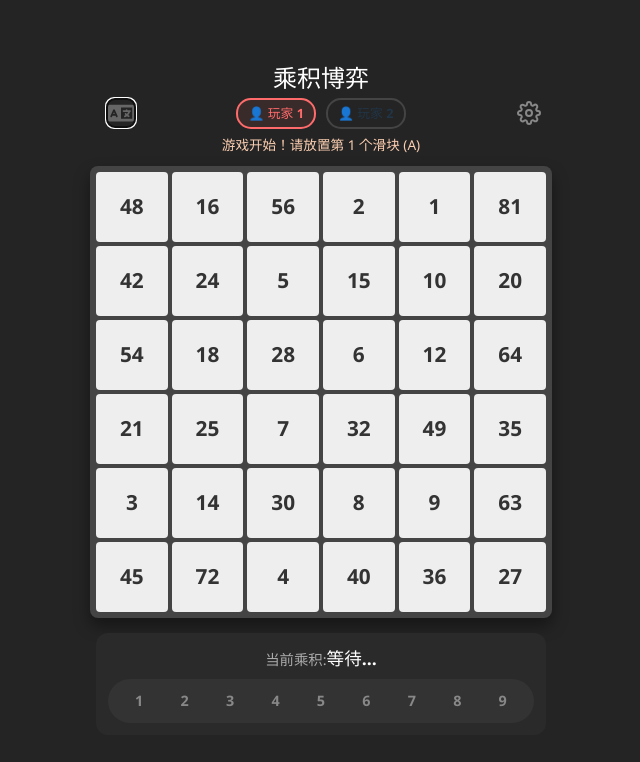
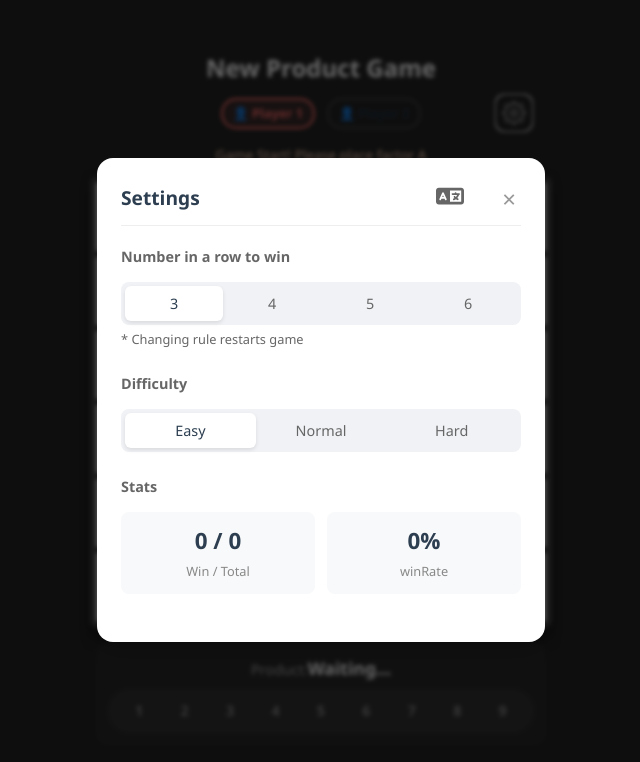
Before and after one commit to ppggxn/newProductGame, a React (Vite) app: page / in a window 1280 px wide. Both pictures are taken after a click on the button "Settings". Shown: the top 762 px of the page, without its empty margins (319-959 px from the left). Built offline with nearby package versions, Linux system fonts and the light colour scheme.

Commit message:
feat: modal language

```diff
--- a/src/App.css
+++ b/src/App.css
@@ -22,33 +22,48 @@ html, body {
 .header { text-align: center; width: 100%; margin-bottom: 10px; }
 h1 { margin: 0 0 5px 0; font-size: 1.5rem; color: #fff; }
 
+/* 确保父容器是单行网格，不许换行 */
 .info-panel {
-  display: flex;
+  display: grid;
+  /* 1fr: 左侧透明占位 | auto: 中间徽章宽度 | 1fr: 右侧容器 */
+  grid-template-columns: 1fr auto 1fr;
   align-items: center;
-  justify-content: space-between; /* 关键：两端对齐 */
   width: 100%;
-  position: relative;
-  margin-bottom: 5px;
+  padding: 10px 15px;
+  box-sizing: border-box;
+  gap: 10px; /* 栏目间的最小间距 */
 }
 
-/* 左右占位容器，确保中间绝对居中 */
-.panel-spacer, .panel-right {
-  width: 40px; /* 给一个固定宽度 */
+/* 中间容器：水平排列徽章 */
+.badges-container {
+  grid-column: 2;
   display: flex;
-  justify-content: flex-end;
+  flex-direction: row; /* 强制横向 */
+  flex-wrap: nowrap;   /* 禁止徽章内部换行 */
+  align-items: center;
+  gap: 12px;
 }
 
-.badges-container {
+/* 右侧容器：强制不换行并靠右 */
+.panel-right {
+  grid-column: 3;
   display: flex;
-  gap: 10px;
-  justify-content: center;
-  flex: 1; /* 占据剩余空间 */
+  justify-content: flex-end; /* 推到最右边 */
+  align-items: center;
+  white-space: nowrap;      /* 强制文字或按钮在一行 */
+}
+
+/* 必须有一个左侧占位符，否则中间无法真正居中 */
+.panel-placeholder {
+  grid-column: 1;
+  visibility: hidden; /* 不可见但占据空间 */
 }
 
 .player-badge {
   padding: 4px 10px; border-radius: 15px; font-size: 0.8rem;
   font-weight: bold; border: 2px solid #444; transition: all 0.3s;
 }
+
 .player-badge.p1.active { border-color: var(--p1-color); color: var(--p1-color); background: rgba(255,107,107,0.1); }
 .player-badge.p2.active { border-color: var(--p2-color); color: var(--p2-color); background: rgba(78,205,196,0.1); }
 
@@ -58,34 +73,11 @@ h1 { margin: 0 0 5px 0; font-size: 1.5rem; color: #fff; }
   width: 30px;
   height: 30px;
   font-size: 1.2rem;
-  line-height: 1;
   cursor: pointer;
-  display: flex;
-  justify-content: center;
-  align-items: center;
   padding: 0;
+  position: absolute;
+  right: 80px; /* 距离右侧边缘的距离，留出关闭按钮的位置 */
 }
-
-.language-btn:hover { color: #fff; }
-
-/* 迷你重置按钮 */
-.reset-btn-mini {
-  background: transparent;
-  color: #666;
-  border: 1px solid #555;
-  border-radius: 50%;
-  width: 30px;
-  height: 30px;
-  font-size: 1.2rem;
-  line-height: 1;
-  cursor: pointer;
-  display: flex;
-  justify-content: center;
-  align-items: center;
-  padding: 0;
-}
-
-.reset-btn-mini:hover { color: #fff; border-color: #fff; background: rgba(255,255,255,0.1); }
 
 .message-box { min-height: 1.2em; color: #fbceb1; font-size: 0.85rem; margin-top: 5px; }
 
@@ -272,9 +264,6 @@ h1 { margin: 0 0 5px 0; font-size: 1.5rem; color: #fff; }
 .modal-section h3 {
   font-size: 0.9rem;
   color: #666;
-  margin-bottom: 10px;
-  text-transform: uppercase;
-  letter-spacing: 0.5px;
 }
 
 /* 分段控制器 (Segmented Control) */
--- a/src/App.jsx
+++ b/src/App.jsx
@@ -5,7 +5,7 @@ import { translations } from './i18n';
 import { GRID_SIZE, WIN_COUNT as DEFAULT_WIN_COUNT, FACTOR_RANGE, THINKING_TIME } from './constants';
 
 // --- 模态框组件 ---
-const SettingsModal = ({ isOpen, onClose, winCount, setWinCount, difficulty, setDifficulty, lang, onReset }) => {
+const SettingsModal = ({ isOpen, onClose, winCount, setWinCount, difficulty, setDifficulty, lang, setLang, onReset }) => {
   if (!isOpen) return null;
 
   const stats = JSON.parse(localStorage.getItem('npg_stats') || '{"humanWins":0, "aiWins":0, "total":0}');
@@ -22,13 +22,16 @@ const SettingsModal = ({ isOpen, onClose, winCount, setWinCount, difficulty, set
     <div className="modal-overlay" onClick={onClose}>
       <div className="modal-content" onClick={e => e.stopPropagation()}>
         <div className="modal-header">
-          <h2>设置 (Settings)</h2>
+          <h2>{translations[lang].settings}</h2>
+          <button className={"language-btn"} onClick={() => setLang(lang === 'zh' ? 'en' : 'zh')}>
+            <svg viewBox="0 0 640 512"><path fill="currentcolor" d="M0 128C0 92.7 28.7 64 64 64H256h48 16H576c35.3.0 64 28.7 64 64V384c0 35.3-28.7 64-64 64H320 304 256 64c-35.3.0-64-28.7-64-64V128zm320 0V384H576V128H320zM178.3 175.9c-3.2-7.2-10.4-11.9-18.3-11.9s-15.1 4.7-18.3 11.9l-64 144c-4.5 10.1.1 21.9 10.2 26.4s21.9-.1 26.4-10.2l8.9-20.1h73.6l8.9 20.1c4.5 10.1 16.3 14.6 26.4 10.2s14.6-16.3 10.2-26.4l-64-144zM160 233.2 179 276H141l19-42.8zM448 164c11 0 20 9 20 20v4h44 16c11 0 20 9 20 20s-9 20-20 20h-2l-1.6 4.5c-8.9 24.4-22.4 46.6-39.6 65.4.9.6 1.8 1.1 2.7 1.6l18.9 11.3c9.5 5.7 12.5 18 6.9 27.4s-18 12.5-27.4 6.9L467 333.8c-4.5-2.7-8.8-5.5-13.1-8.5-10.6 7.5-21.9 14-34 19.4l-3.6 1.6c-10.1 4.5-21.9-.1-26.4-10.2s.1-21.9 10.2-26.4l3.6-1.6c6.4-2.9 12.6-6.1 18.5-9.8L410 286.1c-7.8-7.8-7.8-20.5.0-28.3s20.5-7.8 28.3.0l14.6 14.6.5.5c12.4-13.1 22.5-28.3 29.8-45H448 376c-11 0-20-9-20-20s9-20 20-20h52v-4c0-11 9-20 20-20z"></path></svg>
+          </button>
           <button className="close-btn" onClick={onClose}>&times;</button>
         </div>
 
         {/* 1. 胜利条件设置 */}
         <div className="modal-section">
-          <h3>连线目标 (Win Count)</h3>
+          <h3>{translations[lang].winCount}</h3>
           <div className="segmented-control">
             {[3, 4, 5, 6].map(num => (
               <button
@@ -40,15 +43,14 @@ const SettingsModal = ({ isOpen, onClose, winCount, setWinCount, difficulty, set
               </button>
             ))}
           </div>
-          {/* 添加小提示 */}
           <p style={{fontSize: '0.8rem', color: '#666', marginTop: '5px'}}>
-             * 切换规则将重新开始游戏 (Changing rule restarts game)
+             * {translations[lang].warning}
           </p>
         </div>
 
-        {/* ... 其他部分保持不变 (AI 难度, 统计面板) ... */}
+        {/* AI 难度, 统计面板 */}
         <div className="modal-section">
-          <h3>AI 难度 (Difficulty)</h3>
+          <h3>{translations[lang].difficulty}</h3>
           <div className="segmented-control">
             {['random', 'greedy', 'minimax'].map(mode => (
               <button
@@ -57,22 +59,22 @@ const SettingsModal = ({ isOpen, onClose, winCount, setWinCount, difficulty, set
                 onClick={() => setDifficulty(mode)}
                 title={mode}
               >
-                {mode === 'random' ? '随机' : mode === 'greedy' ? '贪心' : '高难'}
+                {mode === 'random' ? translations[lang].difficultyEasy : mode === 'greedy' ? translations[lang].difficultyNormal : translations[lang].difficultyHard}
               </button>
             ))}
           </div>
         </div>
 
         <div className="modal-section">
-          <h3>战绩统计 (Stats)</h3>
+          <h3>{translations[lang].stats}</h3>
           <div className="stats-grid">
             <div className="stat-card">
               <span className="stat-value">{stats.humanWins} / {stats.total}</span>
-              <span className="stat-label">胜场 / 总局数</span>
+              <span className="stat-label">{translations[lang].statsNum}</span>
             </div>
             <div className="stat-card">
               <span className="stat-value">{winRate}%</span>
-              <span className="stat-label">人类胜率</span>
+              <span className="stat-label">{translations[lang].winRate}</span>
             </div>
           </div>
         </div>
@@ -96,7 +98,7 @@ const generateInitialBoard = () => {
 };
 
 export default function App() {
-  const [lang, setLang] = useState('en'); // 2. 语言状态
+  const [lang, setLang] = useState('en'); // 语言状态
   const [board, setBoard] = useState(() => generateInitialBoard());
   const [factors, setFactors] = useState([null, null]);
   const [activeClip, setActiveClip] = useState(null);
@@ -302,6 +304,7 @@ export default function App() {
         difficulty={aiDifficulty}
         setDifficulty={setAiDifficulty}
         lang={lang}
+        setLang={setLang}
         onReset={startNewGame} // 传递重置函数
       />
       <div className="header">
@@ -310,12 +313,7 @@ export default function App() {
           {t.title}
         </h1>
         <div className="info-panel">
-            <div className="panel-spacer">{/* 语言切换按钮 */}
-              <button className={"language-btn"} onClick={() => setLang(lang === 'zh' ? 'en' : 'zh')}>
-                <svg viewBox="0 0 640 512"><path fill="currentcolor" d="M0 128C0 92.7 28.7 64 64 64H256h48 16H576c35.3.0 64 28.7 64 64V384c0 35.3-28.7 64-64 64H320 304 256 64c-35.3.0-64-28.7-64-64V128zm320 0V384H576V128H320zM178.3 175.9c-3.2-7.2-10.4-11.9-18.3-11.9s-15.1 4.7-18.3 11.9l-64 144c-4.5 10.1.1 21.9 10.2 26.4s21.9-.1 26.4-10.2l8.9-20.1h73.6l8.9 20.1c4.5 10.1 16.3 14.6 26.4 10.2s14.6-16.3 10.2-26.4l-64-144zM160 233.2 179 276H141l19-42.8zM448 164c11 0 20 9 20 20v4h44 16c11 0 20 9 20 20s-9 20-20 20h-2l-1.6 4.5c-8.9 24.4-22.4 46.6-39.6 65.4.9.6 1.8 1.1 2.7 1.6l18.9 11.3c9.5 5.7 12.5 18 6.9 27.4s-18 12.5-27.4 6.9L467 333.8c-4.5-2.7-8.8-5.5-13.1-8.5-10.6 7.5-21.9 14-34 19.4l-3.6 1.6c-10.1 4.5-21.9-.1-26.4-10.2s.1-21.9 10.2-26.4l3.6-1.6c6.4-2.9 12.6-6.1 18.5-9.8L410 286.1c-7.8-7.8-7.8-20.5.0-28.3s20.5-7.8 28.3.0l14.6 14.6.5.5c12.4-13.1 22.5-28.3 29.8-45H448 376c-11 0-20-9-20-20s9-20 20-20h52v-4c0-11 9-20 20-20z"></path></svg>
-                {/*lang === 'zh' ? 'EN' : '中'*/}
-              </button>
-            </div>
+            <div className="panel-placeholder"></div>
             <div className="badges-container">
                 <div className={`player-badge p1 ${currentPlayer==='p1'?'active':''} clickable`} onClick={() => togglePlayerType('p1')}>
                     {playerTypes.p1 === 'ai' ? `🤖 ${t.ai}-1` : `👤 ${t.p1}`}
--- a/src/i18n.js
+++ b/src/i18n.js
@@ -1,7 +1,7 @@
 // src/i18n.js
 export const translations = {
   zh: {
-    title: "乘积博弈",
+    title: "新乘法游戏",
     p1: "玩家 1",
     p2: "玩家 2",
     ai: "人工智能",
@@ -23,7 +23,17 @@ export const translations = {
     currentProduct: "当前乘积",
     waiting: "等待...",
     aiThinkingMsg: "轮到 {{player}} (AI 思考中...)",
-    humanTurnMsg: "轮到 {{player}} (请操作)"
+    humanTurnMsg: "轮到 {{player}} ",
+    settings: "设置",
+    winCount: "几连胜利",
+    difficulty: "难度",
+    warning: "切换规则将重新开始游戏",
+    difficultyEasy: "简单",
+    difficultyNormal: "普通",
+    difficultyHard: "困难",
+    stats: "统计",
+    statsNum: "胜场 / 总局数",
+    winRate: "胜率"
   },
   en: {
     title: "New Product Game",
@@ -48,6 +58,16 @@ export const translations = {
     currentProduct: "Product",
     waiting: "Waiting...",
     aiThinkingMsg: "{{player}}'s turn (AI Thinking...)",
-    humanTurnMsg: "{{player}}'s turn (Your move)"
+    humanTurnMsg: "{{player}}'s turn",
+    settings: "Settings",
+    winCount: "Number in a row to win",
+    difficulty: "Difficulty",
+    warning: "Changing rule restarts game",
+    difficultyEasy: "Easy",
+    difficultyNormal: "Normal",
+    difficultyHard: "Hard",
+    stats: "Stats",
+    statsNum: "Win / Total",
+    winRate: "winRate"
   }
 };
```
